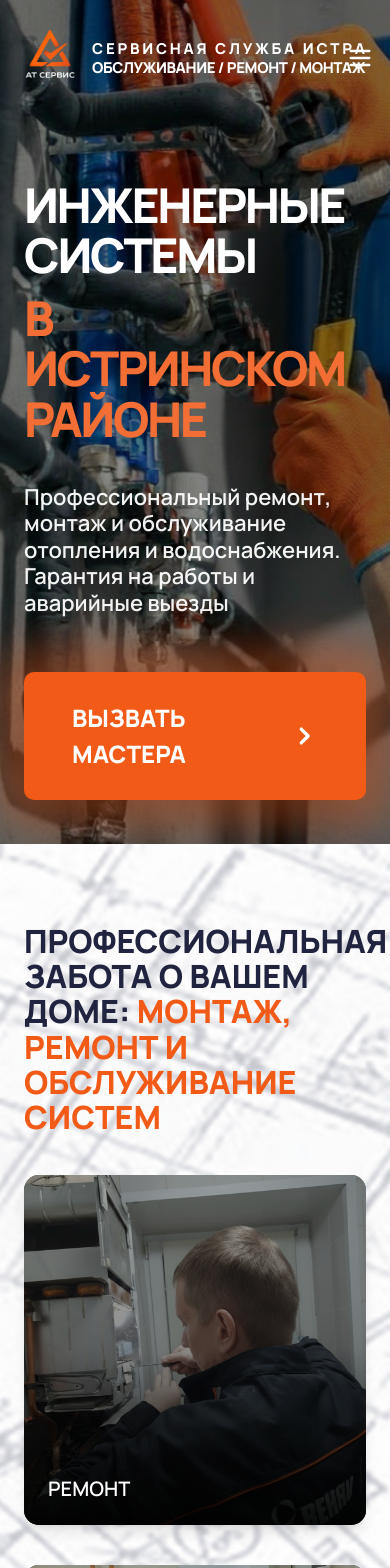
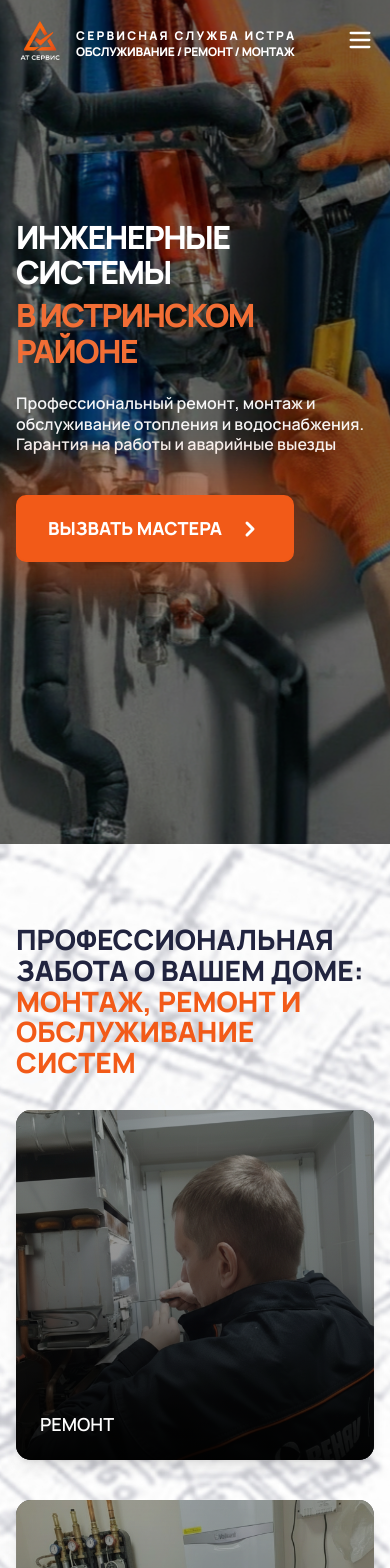
Before and after one commit to SiteCraftorCPP/siteMIKLE6676, a React (Vite) app: page / in a window 390 px wide. Shown: the top 1568 px of the page. Built offline with nearby package versions, Linux system fonts and the light colour scheme.

Commit message:
Update: Mobile optimizations for reviews, hero section, and cards

```diff
--- a/src/App.jsx
+++ b/src/App.jsx
@@ -155,7 +155,7 @@ const App = () => {
             <motion.header
                 initial={false}
                 animate={{
-                    height: windowWidth < 1024 ? 100 : (isScrolled ? 100 : 140),
+                    height: windowWidth < 640 ? 80 : (windowWidth < 1024 ? 100 : (isScrolled ? 100 : 140)),
                     backgroundColor: isScrolled ? 'rgba(255, 255, 255, 0.95)' : 'transparent',
                     boxShadow: isScrolled ? '0 4px 20px rgba(0,0,0,0.1)' : 'none'
                 }}
@@ -189,8 +189,8 @@ const App = () => {
                 <div className="w-full h-full flex items-center relative z-10 px-0 md:px-4">
                     {/* Mobile Header (visible below 1024px) */}
                     <div className="flex lg:hidden items-center justify-start w-full transition-all duration-300 py-2 px-0">
-                        <div className="flex items-center gap-0 transform translate-y-2">
-                            <div className="relative flex items-center justify-start" style={{ width: '100px', height: '100px' }}>
+                        <div className="flex items-center gap-0 transform translate-y-1">
+                            <div className="relative flex items-center justify-start" style={{ width: windowWidth < 640 ? '80px' : '100px', height: windowWidth < 640 ? '80px' : '100px' }}>
                                 {/* Logo 1 (White - always present) */}
                                 <img
                                     src="/image/block1i2iShapka/logo1.png"
@@ -204,15 +204,15 @@ const App = () => {
                                     className={`absolute left-0 w-auto h-full object-contain transition-opacity duration-300 ${isScrolled ? 'opacity-100' : 'opacity-0'}`}
                                 />
                             </div>
-                            <div className={`flex flex-col justify-center items-stretch w-fit -ml-2 transition-all duration-300 ${isScrolled ? 'text-[#21243F]' : 'text-white'}`}>
-                                <div className={`font-[800] leading-none uppercase transition-all duration-300 text-[15px]`}>
+                            <div className={`flex flex-col justify-center items-stretch w-fit -ml-1 transition-all duration-300 ${isScrolled ? 'text-[#21243F]' : 'text-white'}`}>
+                                <div className={`font-[800] leading-none uppercase transition-all duration-300 ${windowWidth < 640 ? 'text-[12px]' : 'text-[15px]'}`}>
                                     <div className="flex justify-between w-full">
                                         {"СЕРВИСНАЯ СЛУЖБА ИСТРА".split("").map((char, i) => (
                                             <span key={i}>{char === " " ? "\u00A0" : char}</span>
                                         ))}
                                     </div>
                                 </div>
-                                <div className="font-[800] leading-none uppercase tracking-tight opacity-100 mt-1 whitespace-nowrap text-[15px]">
+                                <div className={`font-[800] leading-none uppercase tracking-tight opacity-100 mt-1 whitespace-nowrap ${windowWidth < 640 ? 'text-[12px]' : 'text-[15px]'}`}>
                                     ОБСЛУЖИВАНИЕ / РЕМОНТ / МОНТАЖ
                                 </div>
                             </div>
@@ -315,7 +315,7 @@ const App = () => {
 
                     {/* Mobile Menu Toggle */}
                     <button
-                        className="lg:hidden p-2 md:p-3 absolute right-2 md:right-4 top-1/2 -translate-y-1/2 z-30 mt-2"
+                        className="lg:hidden p-2 md:p-3 absolute right-2 md:right-4 top-1/2 -translate-y-1/2 z-30 mt-0"
                         onClick={() => setIsMobileMenuOpen(!isMobileMenuOpen)}
                     >
                         {isMobileMenuOpen ? (
@@ -366,7 +366,7 @@ const App = () => {
                                             <a
                                                 key={item}
                                                 href={`#${sectionIds[item]}`}
-                                                className="font-[800] text-[22px] md:text-[26px] text-[#21243F] hover:text-[#F25A18] transition-colors border-b border-gray-100 pb-2"
+                                                className="font-[800] text-[18px] sm:text-[22px] md:text-[26px] text-[#21243F] hover:text-[#F25A18] transition-colors border-b border-gray-100 pb-2"
                                                 onClick={() => setIsMobileMenuOpen(false)}
                                             >
                                                 {item}
@@ -413,7 +413,7 @@ const App = () => {
                 </motion.div>
 
                 {/* Hero Content */}
-                <div className="relative z-20 w-full px-6 md:px-8 lg:px-20 pt-[180px] md:pt-[220px] lg:translate-x-[35px]">
+                <div className="relative z-20 w-full px-4 sm:px-8 lg:px-20 pt-[220px] sm:pt-[280px] md:pt-[340px] lg:translate-x-[35px]">
                     <motion.div
                         initial="hidden"
                         animate="visible"
@@ -428,10 +428,10 @@ const App = () => {
                                 visible: { opacity: 1, y: 0 }
                             }}
                             transition={{ duration: 0.8 }}
-                            className="text-[48px] sm:text-[60px] md:text-[90px] lg:text-[120px] font-[800] text-white leading-[1.05] md:leading-[0.95] mb-10 md:mb-14 uppercase tracking-tighter"
+                            className="text-[32px] sm:text-[48px] md:text-[90px] lg:text-[120px] font-[800] text-white leading-[1.1] md:leading-[0.95] mb-6 sm:mb-10 md:mb-14 uppercase tracking-tighter"
                         >
                             ИНЖЕНЕРНЫЕ СИСТЕМЫ<br />
-                            <span className="text-[#F26E35] inline-block mt-3 md:mt-4">В ИСТРИНСКОМ РАЙОНЕ</span>
+                            <span className="text-[#F26E35] inline-block mt-2 md:mt-4">В ИСТРИНСКОМ РАЙОНЕ</span>
                         </motion.h1>
 
                         <motion.p
@@ -440,7 +440,7 @@ const App = () => {
                                 visible: { opacity: 1, y: 0 }
                             }}
                             transition={{ duration: 0.8 }}
-                            className="text-[22px] sm:text-[24px] md:text-[36px] lg:text-[46px] font-[600] text-white/95 max-w-[1300px] leading-[1.2] md:leading-[1.25] mb-14 md:mb-24"
+                            className="text-[16px] sm:text-[22px] md:text-[36px] lg:text-[46px] font-[600] text-white/95 max-w-[1300px] leading-[1.3] md:leading-[1.25] mb-10 sm:mb-14 md:mb-24"
                         >
                             Профессиональный ремонт, монтаж и<br className="hidden md:block" /> обслуживание отопления и водоснабжения.<br className="hidden md:block" /> Гарантия на работы и аварийные выезды
                         </motion.p>
@@ -456,10 +456,10 @@ const App = () => {
                                 href="#contacts"
                                 whileHover={{ scale: 1.05 }}
                                 whileTap={{ scale: 0.95 }}
-                                className="group relative bg-[#F25A18] text-white font-[800] text-[24px] sm:text-[30px] md:text-[40px] lg:text-[50px] px-12 md:px-24 py-7 md:py-12 rounded-[10px] md:rounded-[15px] flex items-center gap-5 md:gap-10 shadow-2xl w-fit"
+                                className="group relative bg-[#F25A18] text-white font-[800] text-[18px] sm:text-[24px] md:text-[40px] lg:text-[50px] px-8 sm:px-12 md:px-24 py-5 sm:py-7 md:py-12 rounded-[10px] md:rounded-[15px] flex items-center gap-4 md:gap-10 shadow-2xl w-fit"
                             >
                                 ВЫЗВАТЬ МАСТЕРА
-                                <ChevronRight size={windowWidth < 768 ? 32 : 64} strokeWidth={3} className="transition-transform group-hover:translate-x-2" />
+                                <ChevronRight size={windowWidth < 640 ? 24 : (windowWidth < 768 ? 32 : 64)} strokeWidth={3} className="transition-transform group-hover:translate-x-2" />
 
                                 {/* Glow Animation */}
                                 <motion.div
@@ -497,13 +497,13 @@ const App = () => {
                     }}
                 />
 
-                <div className="relative z-10 max-w-full mx-auto px-6 md:px-16 lg:px-32">
+                <div className="relative z-10 max-w-full mx-auto px-4 sm:px-16 lg:px-32">
                     <motion.h2
                         initial={{ opacity: 0, x: -20 }}
                         whileInView={{ opacity: 1, x: 0 }}
                         viewport={{ once: true }}
                         transition={{ duration: 0.8 }}
-                        className="text-[32px] sm:text-[48px] md:text-[64px] font-[800] leading-[1.1] text-[#21243F] mb-10 md:mb-[70px] uppercase font-manrope"
+                        className="text-[28px] sm:text-[48px] md:text-[64px] font-[800] leading-[1.1] text-[#21243F] mb-8 sm:mb-[70px] uppercase font-manrope"
                     >
                         Профессиональная забота о вашем доме:<br className="hidden md:block" />
                         <span className="text-[#F25A18]"> монтаж, ремонт и обслуживание систем</span>
@@ -525,7 +525,7 @@ const App = () => {
                                     <div className="absolute inset-0 bg-gradient-to-t from-black/90 via-black/20 to-transparent" />
                                 </div>
                                 <div className="absolute inset-0 p-6 md:p-10 lg:p-12 flex flex-col justify-end">
-                                    <h3 className="text-[20px] sm:text-[24px] md:text-[36px] lg:text-[48px] font-[600] text-white leading-tight uppercase font-inter transition-all duration-500 group-hover:-translate-y-[180px] md:group-hover:-translate-y-[250px]">РЕМОНТ</h3>
+                                    <h3 className="text-[18px] sm:text-[24px] md:text-[36px] lg:text-[48px] font-[600] text-white leading-tight uppercase font-inter transition-all duration-500 group-hover:-translate-y-[180px] md:group-hover:-translate-y-[250px]">РЕМОНТ</h3>
                                     <ul className="mt-4 space-y-2 opacity-0 translate-y-8 transition-all duration-500 group-hover:opacity-100 group-hover:translate-y-[-15px] md:group-hover:translate-y-[-30px] font-inter absolute bottom-6 md:bottom-12 left-6 md:left-12 right-6 md:right-12">
                                         {services[0].items.map((item, i) => (
                                             <li key={i} className="text-[14px] md:text-[20px] lg:text-[24px] font-[500] text-white leading-tight flex items-start gap-3">
@@ -552,7 +552,7 @@ const App = () => {
                                     <div className="absolute inset-0 bg-gradient-to-t from-black/90 via-black/20 to-transparent" />
                                 </div>
                                 <div className="absolute inset-0 p-6 md:p-10 lg:p-12 flex flex-col justify-end">
-                                    <h3 className="text-[20px] sm:text-[24px] md:text-[36px] lg:text-[48px] font-[600] text-white leading-tight uppercase font-inter transition-all duration-500 group-hover:-translate-y-[180px] md:group-hover:-translate-y-[250px]">ОБСЛУЖИВАНИЕ</h3>
+                                    <h3 className="text-[18px] sm:text-[24px] md:text-[36px] lg:text-[48px] font-[600] text-white leading-tight uppercase font-inter transition-all duration-500 group-hover:-translate-y-[180px] md:group-hover:-translate-y-[250px]">ОБСЛУЖИВАНИЕ</h3>
                                     <ul className="mt-4 space-y-2 opacity-0 translate-y-8 transition-all duration-500 group-hover:opacity-100 group-hover:translate-y-[-15px] md:group-hover:translate-y-[-30px] font-inter absolute bottom-6 md:bottom-12 left-6 md:left-12 right-6 md:right-12">
                                         {services[1].items.map((item, i) => (
                                             <li key={i} className="text-[14px] md:text-[20px] lg:text-[24px] font-[500] text-white leading-tight flex items-start gap-3">
@@ -579,7 +579,7 @@ const App = () => {
                                     <div className="absolute inset-0 bg-gradient-to-t from-black/90 via-black/20 to-transparent" />
                                 </div>
                                 <div className="absolute inset-0 p-6 md:p-10 lg:p-12 flex flex-col justify-end">
-                                    <h3 className="text-[20px] sm:text-[24px] md:text-[34px] lg:text-[48px] font-[600] text-white leading-tight uppercase font-inter transition-all duration-500 group-hover:-translate-y-[180px] md:group-hover:-translate-y-[250px]">МОНТАЖ И ПРОЕКТИРОВАНИЕ</h3>
+                                    <h3 className="text-[18px] sm:text-[24px] md:text-[34px] lg:text-[48px] font-[600] text-white leading-tight uppercase font-inter transition-all duration-500 group-hover:-translate-y-[180px] md:group-hover:-translate-y-[250px]">МОНТАЖ И ПРОЕКТИРОВАНИЕ</h3>
                                     <ul className="mt-4 space-y-2 opacity-0 translate-y-8 transition-all duration-500 group-hover:opacity-100 group-hover:translate-y-[-15px] md:group-hover:translate-y-[-30px] font-inter absolute bottom-6 md:bottom-12 left-6 md:left-12 right-6 md:right-12">
                                         {services[2].items.map((item, i) => (
                                             <li key={i} className="text-[14px] md:text-[20px] lg:text-[24px] font-[500] text-white leading-tight flex items-start gap-3">
@@ -665,7 +665,7 @@ const App = () => {
                                         <span key={i}>{word}</span>
                                     ))}
                                 </h3>
-                                <p className="text-[15px] sm:text-[17px] md:text-[18px] lg:text-[20px] xl:text-[18px] 2xl:text-[24px] font-[500] text-[#21243F] leading-[1.3] font-inter break-words w-full px-2">
+                                <p className="text-[18px] sm:text-[17px] md:text-[18px] lg:text-[20px] xl:text-[18px] 2xl:text-[24px] font-[500] text-[#21243F] leading-[1.3] font-inter break-words w-full px-2">
                                     {adv.text}
                                 </p>
                             </motion.div>
@@ -865,18 +865,18 @@ const App = () => {
                     }}
                 />
 
-                <div className="relative z-10 max-w-full mx-auto w-full px-8 lg:px-32 flex flex-col items-start">
+                <div className="relative z-10 max-w-full mx-auto w-full px-6 md:px-8 lg:px-32 flex flex-col items-start">
                     <motion.h2
                         initial={{ opacity: 0, x: -50 }}
                         whileInView={{ opacity: 1, x: 0 }}
                         viewport={{ once: true }}
                         transition={{ duration: 0.8 }}
-                        className="text-[64px] font-[800] leading-tight mb-20 uppercase font-manrope text-left"
+                        className="text-[32px] sm:text-[48px] md:text-[64px] font-[800] leading-tight mb-10 md:mb-20 uppercase font-manrope text-left"
                     >
                         <span className="text-[#21243F]">Отзывы</span> <span className="text-[#F25A18]">наших клиентов</span>
                     </motion.h2>
 
-                    <div className="grid grid-cols-1 md:grid-cols-2 lg:grid-cols-4 gap-12 mb-20 w-full items-stretch">
+                    <div className="grid grid-cols-1 md:grid-cols-2 lg:grid-cols-4 gap-8 md:gap-12 mb-12 md:mb-20 w-full items-stretch">
                         {reviews.map((review, index) => (
                             <div key={index} className="w-full flex">
                                 <motion.div
@@ -887,28 +887,28 @@ const App = () => {
                                         duration: 0.6,
                                         delay: index * 0.1
                                     }}
-                                    className="bg-white rounded-[20px] p-8 shadow-[0_4px_25px_rgba(33,36,63,0.3)] flex flex-col border-[0.5px] border-gray-100 min-w-0 w-full aspect-square"
+                                    className="bg-white rounded-[20px] p-6 md:p-8 shadow-[0_4px_25px_rgba(33,36,63,0.3)] flex flex-col border-[0.5px] border-gray-100 min-w-0 w-full aspect-square md:aspect-auto md:min-h-[350px]"
                                 >
-                                    <div className="flex justify-between items-start mb-8 shrink-0">
+                                    <div className="flex justify-between items-start mb-6 md:mb-8 shrink-0">
                                         <div className="flex gap-1 xl:gap-2">
                                             {[...Array(5)].map((_, i) => (
-                                                <svg key={i} className="w-5 h-5 xl:w-7 xl:h-7" viewBox="0 0 24 24" fill="#F25A18">
+                                                <svg key={i} className="w-4 h-4 sm:w-5 sm:h-5 xl:w-7 xl:h-7" viewBox="0 0 24 24" fill="#F25A18">
                                                     <path d="M12 17.27L18.18 21l-1.64-7.03L22 9.24l-7.19-.61L12 2 9.19 8.63 2 9.24l5.46 4.73L5.82 21z" />
                                                 </svg>
                                             ))}
                                         </div>
-                                        <svg className="w-10 h-8 xl:w-12 xl:h-10" viewBox="0 0 45 35" fill="none">
+                                        <svg className="w-8 h-6 md:w-10 md:h-8 xl:w-12 xl:h-10" viewBox="0 0 45 35" fill="none">
                                             <path d="M13.5 0C6.04416 0 0 6.04416 0 13.5C0 17.91 2.115 21.825 5.4 24.3L2.7 35H11.7L14.4 24.3C18.225 21.375 20.7 16.74 20.7 11.475C20.7 5.13 17.4825 0 13.5 0ZM37.8 0C30.3442 0 24.3 6.04416 24.3 13.5C24.3 17.91 26.415 21.825 29.7 24.3L27 35H36L38.7 24.3C42.525 21.375 45 16.74 45 11.475C45 5.13 41.7825 0 37.8 0Z" fill="#21243F" />
                                         </svg>
                                     </div>
 
                                     <div className="flex-grow min-h-0 flex flex-col justify-start">
-                                        <p className="text-[12px] sm:text-[14px] md:text-[13px] lg:text-[14px] xl:text-[17px] 2xl:text-[22px] font-[500] text-[#21243F] font-inter leading-[1.25] 2xl:leading-[1.4]">
+                                        <p className="text-[16px] sm:text-[14px] md:text-[13px] lg:text-[14px] xl:text-[17px] 2xl:text-[22px] font-[500] text-[#21243F] font-inter leading-[1.3] 2xl:leading-[1.4]">
                                             {review.text}
                                         </p>
                                     </div>
 
-                                    <p className="text-[16px] xl:text-[20px] 2xl:text-[22px] font-[600] text-[#F25A18] font-inter mt-4 shrink-0">
+                                    <p className="text-[14px] sm:text-[16px] xl:text-[20px] 2xl:text-[22px] font-[600] text-[#F25A18] font-inter mt-4 shrink-0">
                                         {review.name}
                                     </p>
                                 </motion.div>
@@ -924,10 +924,10 @@ const App = () => {
                             transition={{ duration: 0.6 }}
                             whileHover={{ scale: 1.02 }}
                             whileTap={{ scale: 0.98 }}
-                            className="group bg-white rounded-[15px] px-10 py-5 shadow-[0_4px_25px_rgba(33,36,63,0.3)] flex items-center gap-6 transition-all border border-gray-100"
+                            className="group bg-white rounded-[15px] px-6 sm:px-10 py-4 sm:py-5 shadow-[0_4px_25px_rgba(33,36,63,0.3)] flex items-center gap-4 sm:gap-6 transition-all border border-gray-100"
                         >
-                            <div className="flex items-center gap-5">
-                                <div className="w-[45px] h-[45px] flex items-center justify-center">
+                            <div className="flex items-center gap-3 sm:gap-5">
+                                <div className="w-[32px] h-[32px] sm:w-[45px] sm:h-[45px] flex items-center justify-center shrink-0">
                                     <svg viewBox="0 0 40 40" className="w-full h-full">
                                         <circle cx="12" cy="12" r="7" fill="#9358FF" />
                                         <circle cx="28" cy="12" r="6" fill="#00AAFF" />
@@ -935,12 +935,12 @@ const App = () => {
                                         <circle cx="28" cy="26" r="7" fill="#FF5E69" />
                                     </svg>
                                 </div>
-                                <span className="text-[30px] font-[600] text-[#21243F] font-inter transition-colors">
+                                <span className="text-[16px] sm:text-[24px] md:text-[30px] font-[600] text-[#21243F] font-inter transition-colors whitespace-nowrap">
                                     Читать все отзывы на Авито
                                 </span>
                             </div>
-                            <div className="text-[#21243F] transition-transform group-hover:translate-x-2">
-                                <ChevronRight size={36} strokeWidth={2.5} />
+                            <div className="text-[#21243F] transition-transform group-hover:translate-x-2 shrink-0">
+                                <ChevronRight size={windowWidth < 640 ? 24 : 36} strokeWidth={2.5} />
                             </div>
                         </motion.button>
                     </div>
```
